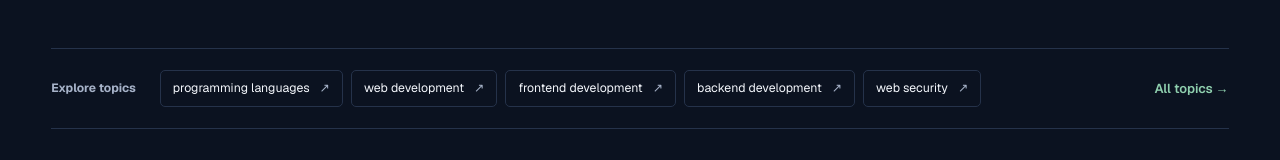
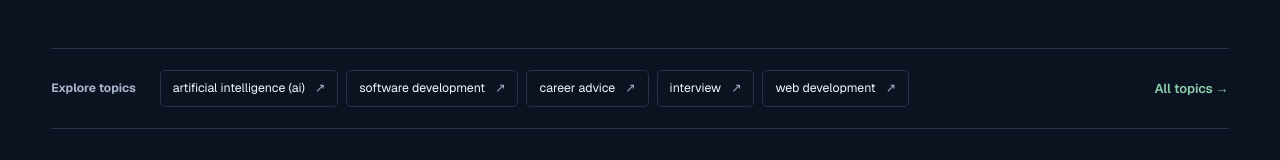
Before and after one commit to halil-yesilyurt/code-and-tech, a Next.js app: page / in a window 1280 px wide. Shown: the part 633-793 px from the top of the page. Built offline with nearby package versions, Linux system fonts and the light colour scheme; no server answers.

Commit message:
refactor(home): order topic links by existing archive coverage

```diff
--- a/src/app/page.tsx
+++ b/src/app/page.tsx
@@ -38,6 +38,7 @@ export default async function Home() {
   const latest = posts.slice(3);
   const topics = categories
     .filter((category) => category.count > 0 && category.slug !== 'uncategorized')
+    .sort((a, b) => b.count - a.count)
     .slice(0, 5);
 
   return (
```
